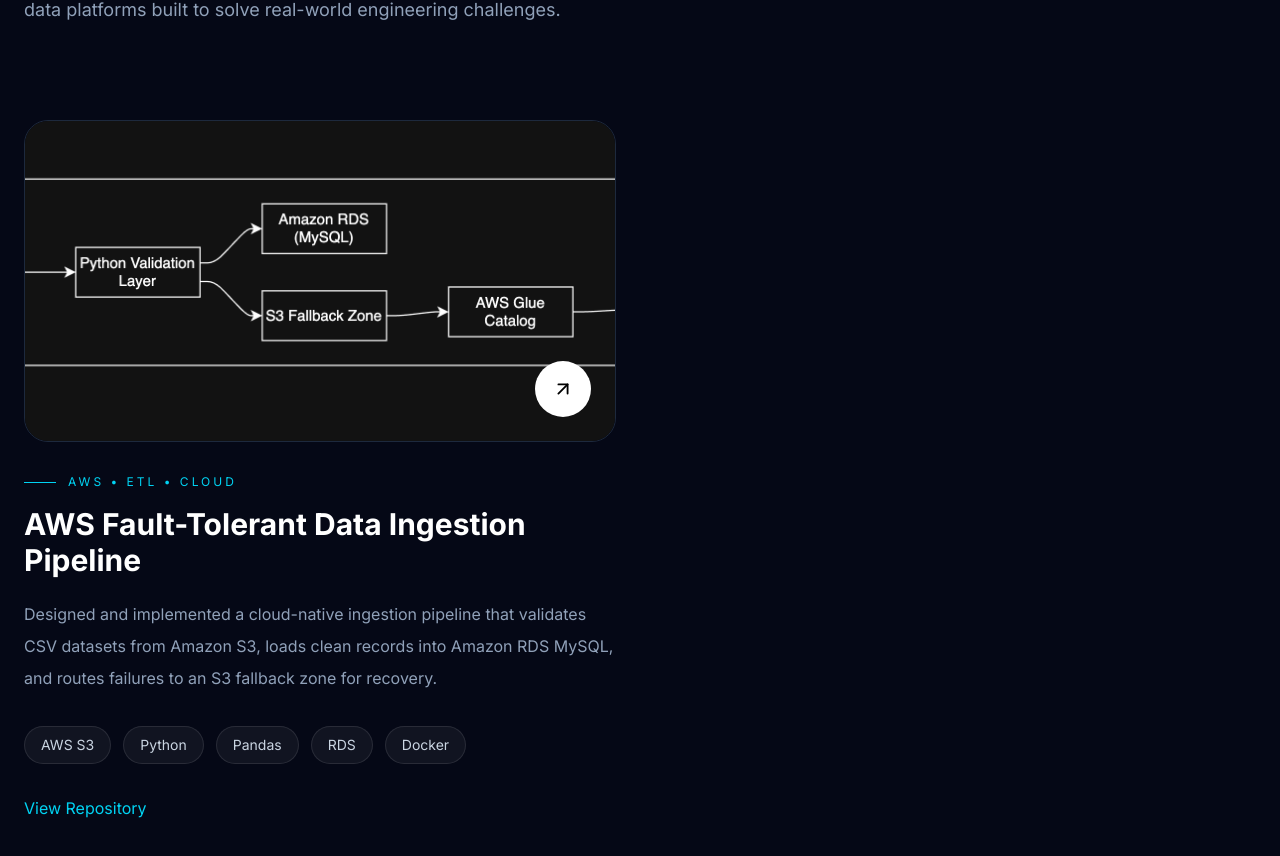
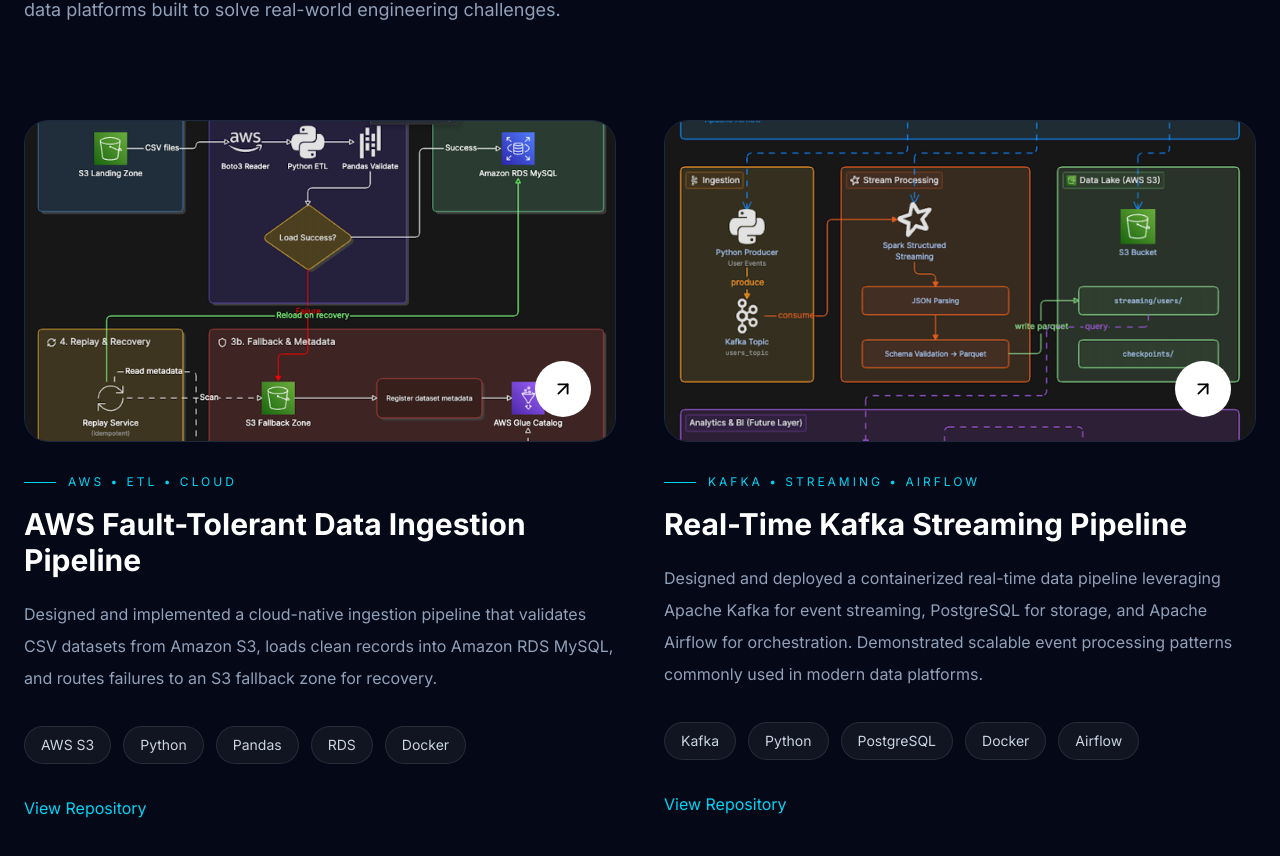
Before and after one commit to nithin2882/nithin-portfolio, a React (Vite) app: page / in a window 1280 px wide. Shown: the part 3680-4536 px from the top of the page. Built offline with nearby package versions, Linux system fonts and the light colour scheme.

Commit message:
streaming project added

```diff
--- a/src/data/projects.js
+++ b/src/data/projects.js
@@ -6,7 +6,7 @@
     description:
       "Designed and implemented a cloud-native ingestion pipeline that validates CSV datasets from Amazon S3, loads clean records into Amazon RDS MySQL, and routes failures to an S3 fallback zone for recovery.",
     image:
-      "images/projects/aws-fault-tolerant-pipeline/architecture.png",
+      "images/projects/aws-fault-tolerant-pipeline/architecture1.png",
     github:
       "https://github.com/nithin2882/s3-rds-glue-ingestion",
     tech: [
@@ -17,4 +17,28 @@
       "Docker",
     ],
   },
+  {
+  id: 2,
+
+  title: "Real-Time Kafka Streaming Pipeline",
+
+  impact: "KAFKA • STREAMING • AIRFLOW",
+
+  description:
+    "Designed and deployed a containerized real-time data pipeline leveraging Apache Kafka for event streaming, PostgreSQL for storage, and Apache Airflow for orchestration. Demonstrated scalable event processing patterns commonly used in modern data platforms.",
+
+  image:
+    "images/projects/kafka-streaming-pipeline/architecture.png",
+
+  github:
+    "https://github.com/nithin2882/kafka-spark-airflow-pipeline",
+
+  tech: [
+    "Kafka",
+    "Python",
+    "PostgreSQL",
+    "Docker",
+    "Airflow"
+  ]
+}
 ];
```
Also changed, not shown: public/images/projects/aws-fault-tolerant-pipeline/architecture1.png (added), public/images/projects/kafka-streaming-pipeline/architecture.png (added).
